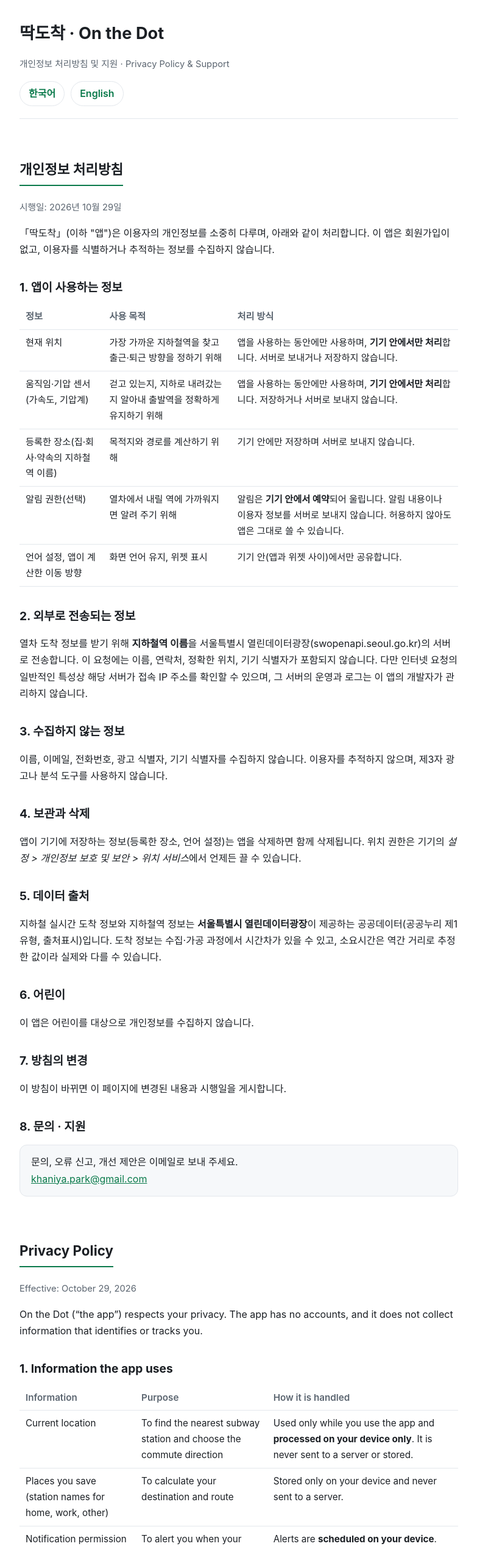
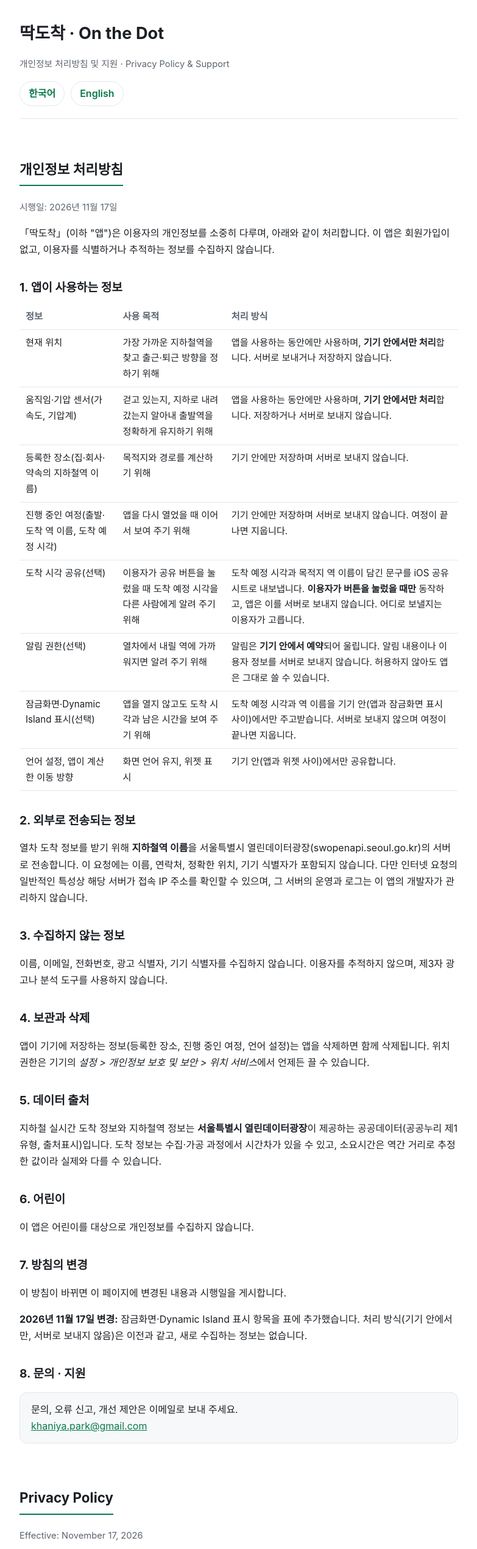
Before and after one commit to khaniyapark-ops/onthedot, a plain HTML site: page index.html in a window 1280 px wide. Shown: the top 2540 px of the page at 61% size, without its empty margins (248-1031 px from the left). Drawn offline with Linux system fonts and the light colour scheme.

Commit message:
시행일: 2026년 11월 17일

```diff
--- a/index.html
+++ b/index.html
@@ -43,7 +43,7 @@
 <!-- ===================== 한국어 ===================== -->
 <section id="ko" lang="ko">
   <h2 class="lang-title">개인정보 처리방침</h2>
-  <p class="muted">시행일: 2026년 10월 29일</p>
+  <p class="muted">시행일: 2026년 11월 17일</p>
   <p>「딱도착」(이하 "앱")은 이용자의 개인정보를 소중히 다루며, 아래와 같이 처리합니다. 이 앱은 회원가입이 없고, 이용자를 식별하거나 추적하는 정보를 수집하지 않습니다.</p>
 
   <h2>1. 앱이 사용하는 정보</h2>
@@ -52,7 +52,10 @@
     <tr><td>현재 위치</td><td>가장 가까운 지하철역을 찾고 출근·퇴근 방향을 정하기 위해</td><td>앱을 사용하는 동안에만 사용하며, <strong>기기 안에서만 처리</strong>합니다. 서버로 보내거나 저장하지 않습니다.</td></tr>
     <tr><td>움직임·기압 센서(가속도, 기압계)</td><td>걷고 있는지, 지하로 내려갔는지 알아내 출발역을 정확하게 유지하기 위해</td><td>앱을 사용하는 동안에만 사용하며, <strong>기기 안에서만 처리</strong>합니다. 저장하거나 서버로 보내지 않습니다.</td></tr>
     <tr><td>등록한 장소(집·회사·약속의 지하철역 이름)</td><td>목적지와 경로를 계산하기 위해</td><td>기기 안에만 저장하며 서버로 보내지 않습니다.</td></tr>
+    <tr><td>진행 중인 여정(출발·도착 역 이름, 도착 예정 시각)</td><td>앱을 다시 열었을 때 이어서 보여 주기 위해</td><td>기기 안에만 저장하며 서버로 보내지 않습니다. 여정이 끝나면 지웁니다.</td></tr>
+    <tr><td>도착 시각 공유(선택)</td><td>이용자가 공유 버튼을 눌렀을 때 도착 예정 시각을 다른 사람에게 알려 주기 위해</td><td>도착 예정 시각과 목적지 역 이름이 담긴 문구를 iOS 공유 시트로 내보냅니다. <strong>이용자가 버튼을 눌렀을 때만</strong> 동작하고, 앱은 이를 서버로 보내지 않습니다. 어디로 보낼지는 이용자가 고릅니다.</td></tr>
     <tr><td>알림 권한(선택)</td><td>열차에서 내릴 역에 가까워지면 알려 주기 위해</td><td>알림은 <strong>기기 안에서 예약</strong>되어 울립니다. 알림 내용이나 이용자 정보를 서버로 보내지 않습니다. 허용하지 않아도 앱은 그대로 쓸 수 있습니다.</td></tr>
+    <tr><td>잠금화면·Dynamic Island 표시(선택)</td><td>앱을 열지 않고도 도착 시각과 남은 시간을 보여 주기 위해</td><td>도착 예정 시각과 역 이름을 기기 안(앱과 잠금화면 표시 사이)에서만 주고받습니다. 서버로 보내지 않으며 여정이 끝나면 지웁니다.</td></tr>
     <tr><td>언어 설정, 앱이 계산한 이동 방향</td><td>화면 언어 유지, 위젯 표시</td><td>기기 안(앱과 위젯 사이)에서만 공유합니다.</td></tr>
   </table>
 
@@ -63,7 +66,7 @@
   <p>이름, 이메일, 전화번호, 광고 식별자, 기기 식별자를 수집하지 않습니다. 이용자를 추적하지 않으며, 제3자 광고나 분석 도구를 사용하지 않습니다.</p>
 
   <h2>4. 보관과 삭제</h2>
-  <p>앱이 기기에 저장하는 정보(등록한 장소, 언어 설정)는 앱을 삭제하면 함께 삭제됩니다. 위치 권한은 기기의 <em>설정 &gt; 개인정보 보호 및 보안 &gt; 위치 서비스</em>에서 언제든 끌 수 있습니다.</p>
+  <p>앱이 기기에 저장하는 정보(등록한 장소, 진행 중인 여정, 언어 설정)는 앱을 삭제하면 함께 삭제됩니다. 위치 권한은 기기의 <em>설정 &gt; 개인정보 보호 및 보안 &gt; 위치 서비스</em>에서 언제든 끌 수 있습니다.</p>
 
   <h2>5. 데이터 출처</h2>
   <p>지하철 실시간 도착 정보와 지하철역 정보는 <strong>서울특별시 열린데이터광장</strong>이 제공하는 공공데이터(공공누리 제1유형, 출처표시)입니다. 도착 정보는 수집·가공 과정에서 시간차가 있을 수 있고, 소요시간은 역간 거리로 추정한 값이라 실제와 다를 수 있습니다.</p>
@@ -73,6 +76,7 @@
 
   <h2>7. 방침의 변경</h2>
   <p>이 방침이 바뀌면 이 페이지에 변경된 내용과 시행일을 게시합니다.</p>
+  <p><strong>2026년 11월 17일 변경:</strong> 잠금화면·Dynamic Island 표시 항목을 표에 추가했습니다. 처리 방식(기기 안에서만, 서버로 보내지 않음)은 이전과 같고, 새로 수집하는 정보는 없습니다.</p>
 
   <h2>8. 문의 · 지원</h2>
   <div class="box">
@@ -85,15 +89,19 @@
 <!-- ===================== English ===================== -->
 <section id="en" lang="en">
   <h2 class="lang-title">Privacy Policy</h2>
-  <p class="muted">Effective: October 29, 2026</p>
+  <p class="muted">Effective: November 17, 2026</p>
   <p>On the Dot (“the app”) respects your privacy. The app has no accounts, and it does not collect information that identifies or tracks you.</p>
 
   <h2>1. Information the app uses</h2>
   <table>
     <tr><th>Information</th><th>Purpose</th><th>How it is handled</th></tr>
     <tr><td>Current location</td><td>To find the nearest subway station and choose the commute direction</td><td>Used only while you use the app and <strong>processed on your device only</strong>. It is never sent to a server or stored.</td></tr>
-    <tr><td>Places you save (station names for home, work, other)</td><td>To calculate your destination and route</td><td>Stored only on your device and never sent to a server.</td></tr>
+    <tr><td>Motion and pressure sensors (accelerometer, barometer)</td><td>To tell whether you are walking or have gone underground, so the starting station stays accurate</td><td>Used only while you use the app and <strong>processed on your device only</strong>. It is never stored or sent to a server.</td></tr>
+    <tr><td>Places you save (station names for home, work, meet-ups)</td><td>To calculate your destination and route</td><td>Stored only on your device and never sent to a server.</td></tr>
+    <tr><td>Trip in progress (start and destination station names, estimated arrival time)</td><td>To pick up where you left off when you reopen the app</td><td>Stored only on your device and never sent to a server. It is deleted when the trip ends.</td></tr>
+    <tr><td>Sharing your arrival time (optional)</td><td>To tell someone your estimated arrival time when you tap the share button</td><td>A short message with the estimated arrival time and the destination station name is passed to the iOS share sheet. It happens <strong>only when you tap the button</strong>, and the app does not send it to a server. You choose where it goes.</td></tr>
     <tr><td>Notification permission (optional)</td><td>To alert you when your stop is near</td><td>Alerts are <strong>scheduled on your device</strong>. Nothing about them is sent to a server. The app works without this permission.</td></tr>
+    <tr><td>Lock Screen and Dynamic Island display (optional)</td><td>To show your arrival time and time left without opening the app</td><td>The estimated arrival time and station names are exchanged only on your device, between the app and the Lock Screen display. Nothing is sent to a server, and it is removed when the trip ends.</td></tr>
     <tr><td>Language setting and the direction the app calculated</td><td>To keep the app language and show the widget</td><td>Shared only on your device, between the app and its widget.</td></tr>
   </table>
 
@@ -104,7 +112,7 @@
   <p>We do not collect your name, email, phone number, advertising identifier, or device identifier. We do not track you and we do not use third-party advertising or analytics tools.</p>
 
   <h2>4. Retention and deletion</h2>
-  <p>Data the app keeps on your device (saved places, language setting) is removed when you delete the app. You can turn off location access at any time in <em>Settings &gt; Privacy &amp; Security &gt; Location Services</em>.</p>
+  <p>Data the app keeps on your device (saved places, the trip in progress, language setting) is removed when you delete the app. You can turn off location access at any time in <em>Settings &gt; Privacy &amp; Security &gt; Location Services</em>.</p>
 
   <h2>5. Data source</h2>
   <p>Real-time subway arrivals and station information are public data from the <strong>Seoul Open Data Plaza</strong> (Korea Open Government License Type 1, attribution required). Arrival data may lag during collection and processing, and travel times are estimated from distances between stations, so they may differ from the actual trip.</p>
@@ -114,6 +122,7 @@
 
   <h2>7. Changes to this policy</h2>
   <p>If this policy changes, the updated text and effective date will be posted on this page.</p>
+  <p><strong>Change on November 17, 2026:</strong> Added the Lock Screen and Dynamic Island display to the table. It is handled the same way as before (on your device only, never sent to a server), and no new information is collected.</p>
 
   <h2>8. Contact &amp; support</h2>
   <div class="box">
```
